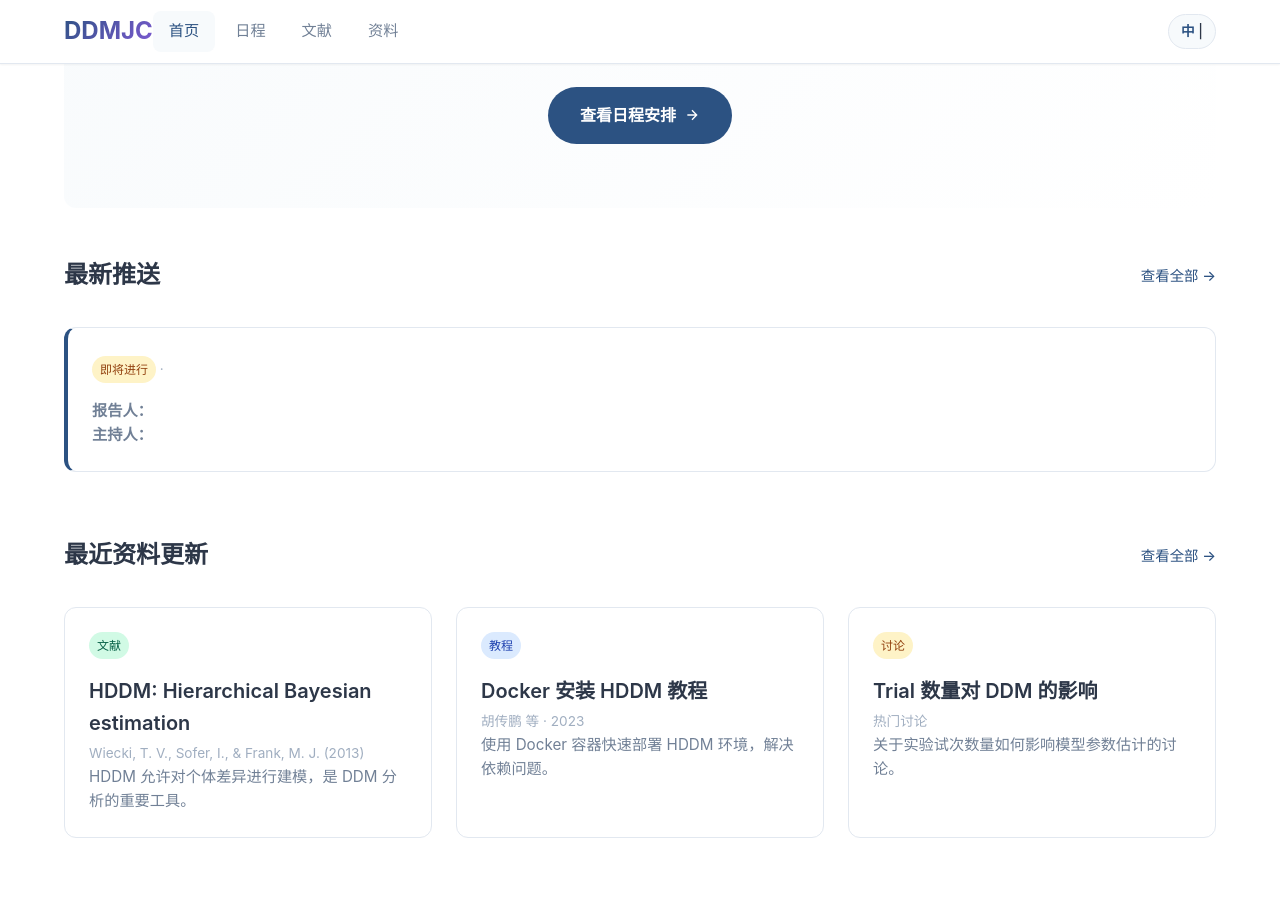
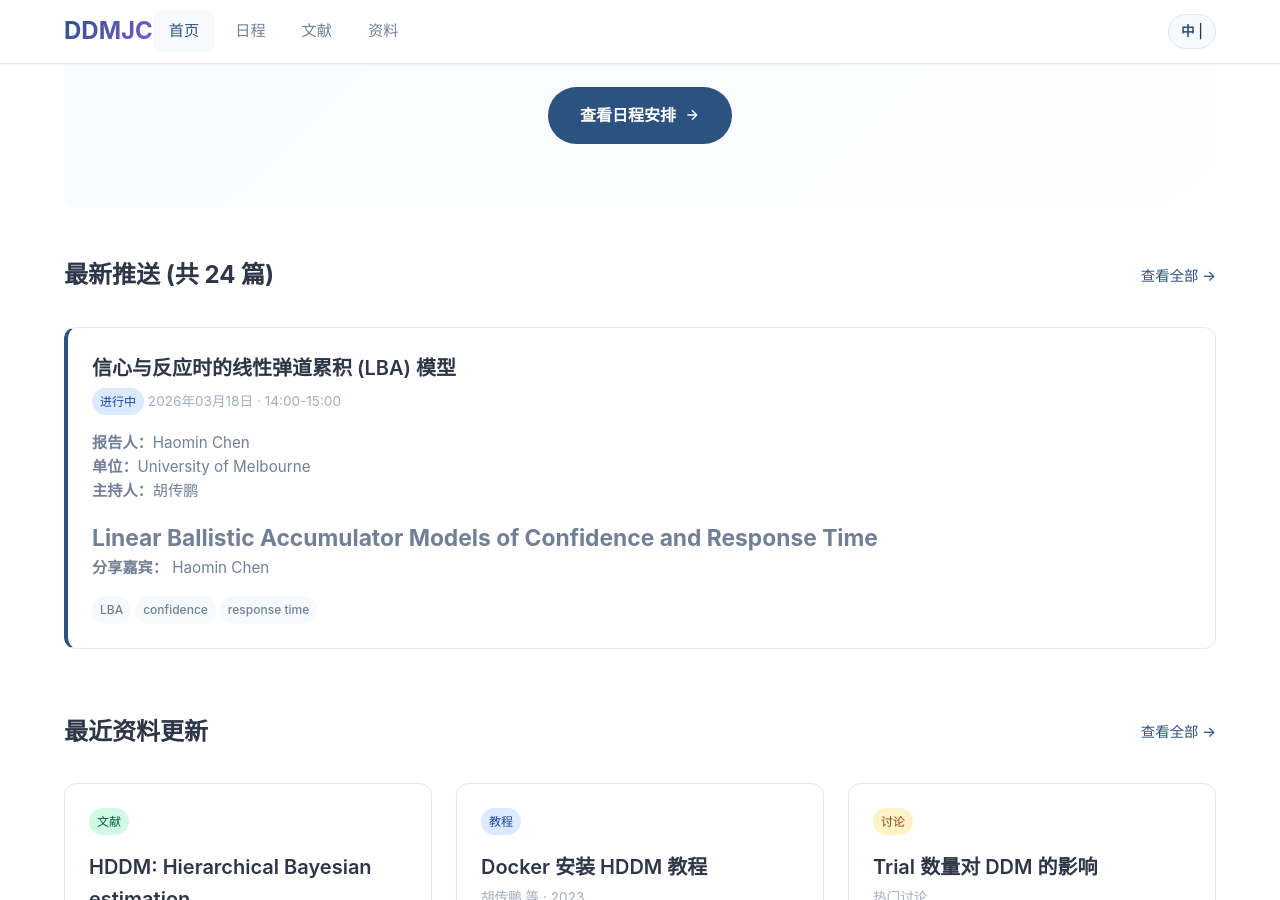
Before and after one commit to DDMJournalClub/DDM_Journal_Club, a Jekyll site: the page built from index.html, in a window 1280 px wide and 900 px high, scrolled down 323 px. Built offline with Jekyll 4.4.1, drawn with Linux system fonts in a browser that asks for light colours; some of the changed lines change nothing that is shown.

Commit message:
fix post presentation bugs

```diff
--- a/_config.yml
+++ b/_config.yml
@@ -52,7 +52,12 @@
   - Private & Shared/
   - .gitignore
   - node_modules/
-  - "*.md"  # 排除根目录下的辅助 md 文件
+  - "/README.md"
+  - "/README_CH.md"
+  - "/README_zh.md"
+  - "/task_plan.md"
+  - "/findings.md"
+  - "/progress.md"
 
 # 包含文件
 include:
--- a/index.html
+++ b/index.html
@@ -21,7 +21,7 @@
 <!-- 最新推送 -->
 <section class="section">
   <div class="section-header">
-    <h2 class="section-title">最新推送</h2>
+    <h2 class="section-title">最新推送 (共 {{ site.posts | size }} 篇)</h2>
     <a href="{{ '/schedule/' | relative_url }}" class="section-link">查看全部 →</a>
   </div>
 
```
